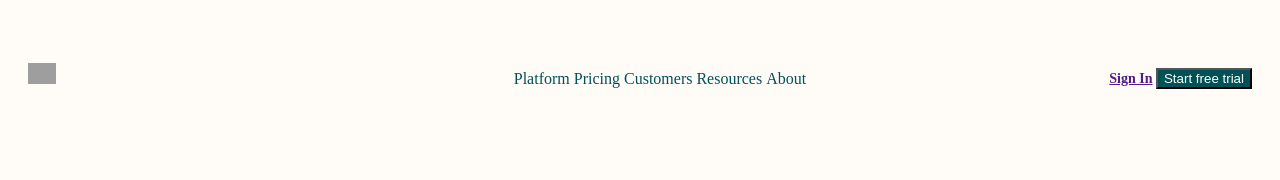
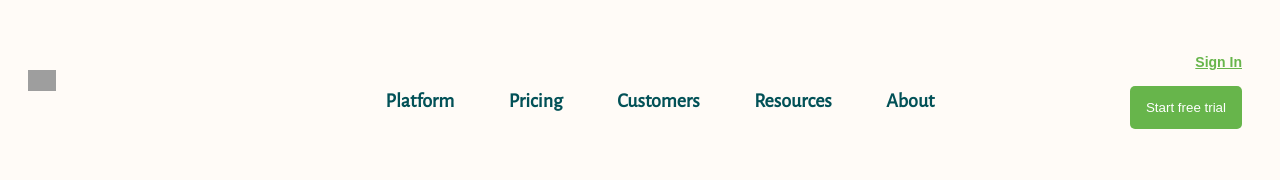
Before and after one commit to JuanM1228/CursoSantander-2022, a plain HTML site: page index.html in a window 1280 px wide. Shown: the top 180 px of the page. Drawn offline with nearby package versions, Linux system fonts and the light colour scheme; grey boxes are pictures that could not be loaded.

Commit message:
NavBar Style

```diff
--- a/index.html
+++ b/index.html
@@ -3,11 +3,14 @@
 <html lang="en">
 
 <head>
-  <meta charset="UTF-8">
-  <meta http-equiv="X-UA-Compatible" content="IE=edge">
-  <meta name="viewport" content="width=device-width, initial-scale=1.0">
-  <title>Matcha</title>
-  <link rel="stylesheet" href="styles.css">
+    <meta charset="UTF-8">
+    <meta http-equiv="X-UA-Compatible" content="IE=edge">
+    <meta name="viewport" content="width=device-width, initial-scale=1.0">
+    <title>Matcha</title>
+    <link rel="preconnect" href="https://fonts.googleapis.com">
+    <link rel="preconnect" href="https://fonts.gstatic.com" crossorigin>
+    <link href="https://fonts.googleapis.com/css2?family=Alegreya+Sans&display=swap" rel="stylesheet">
+    <link rel="stylesheet" href="styles.css">
 </head>
 
 <body>
--- a/styles.css
+++ b/styles.css
@@ -5,6 +5,7 @@ body {
   h1 {
     color: #025157;
     text-align: center;
+
   }
 
   p {
@@ -24,7 +25,12 @@ body {
   }
 
   li {
+    margin: 0 25px;
     display: inline;
+    color: #025157;
+    font-weight: bold;
+    font-family: 'Alegreya Sans', sans-serif;
+    font-size: 20px;
   }
 
   .header > * {
@@ -33,21 +39,26 @@ body {
     line-height: 45px;
     height: 100%;
     vertical-align: middle;
+    font-family: sans-serif;
   }
 
   .logo {
     width: 15%;
+
   }
 
   .logo > img {
     width: 15%;
+    vertical-align: center;
   }
 
   .navbar {
     width: 70%;
+    height: 45px;
     text-align: center;
     color: #025157;
     font-weight: 500;
+
   }
 
   .actions {
@@ -57,6 +68,21 @@ body {
     font-weight: 600;
   }
 
+  .actions > *{
+    margin: 0 10px;
+  }
+
+.actions a {
+    color: #67b54b;
+}
+
+.actions button {
+    padding: 12px 14px;
+    border-radius: 5px;
+    background-color: #67b54b;
+    border-color: transparent;
+}
+
   .main{
     margin-top: 140px;
     text-align: center;
```
